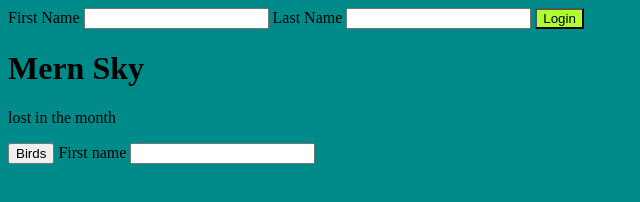
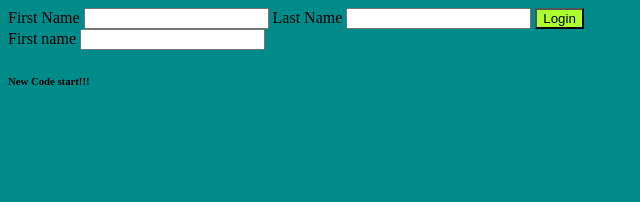
Before and after one commit to vh9058/html, a plain HTML site: page index.html in a window 1280 px wide. Shown: the whole page, without its empty margins (0-640 px from the left). Drawn offline with Linux system fonts and the light colour scheme.

Commit message:
New ways

```diff
--- a/index.html
+++ b/index.html
@@ -24,12 +24,11 @@
         <input type="text">
         <button id="harshvardhan" type="submit">Login</button>
     </form>
-<h1>Mern Sky</h1>
-<p>lost in the month</p>
-
-<Button>Birds</Button>
 <label for="firstname">First name</label>
 <input type="text">
+
+<h6>New Code start!!!</h6>
+
 <script>
     function login()
     {
```
